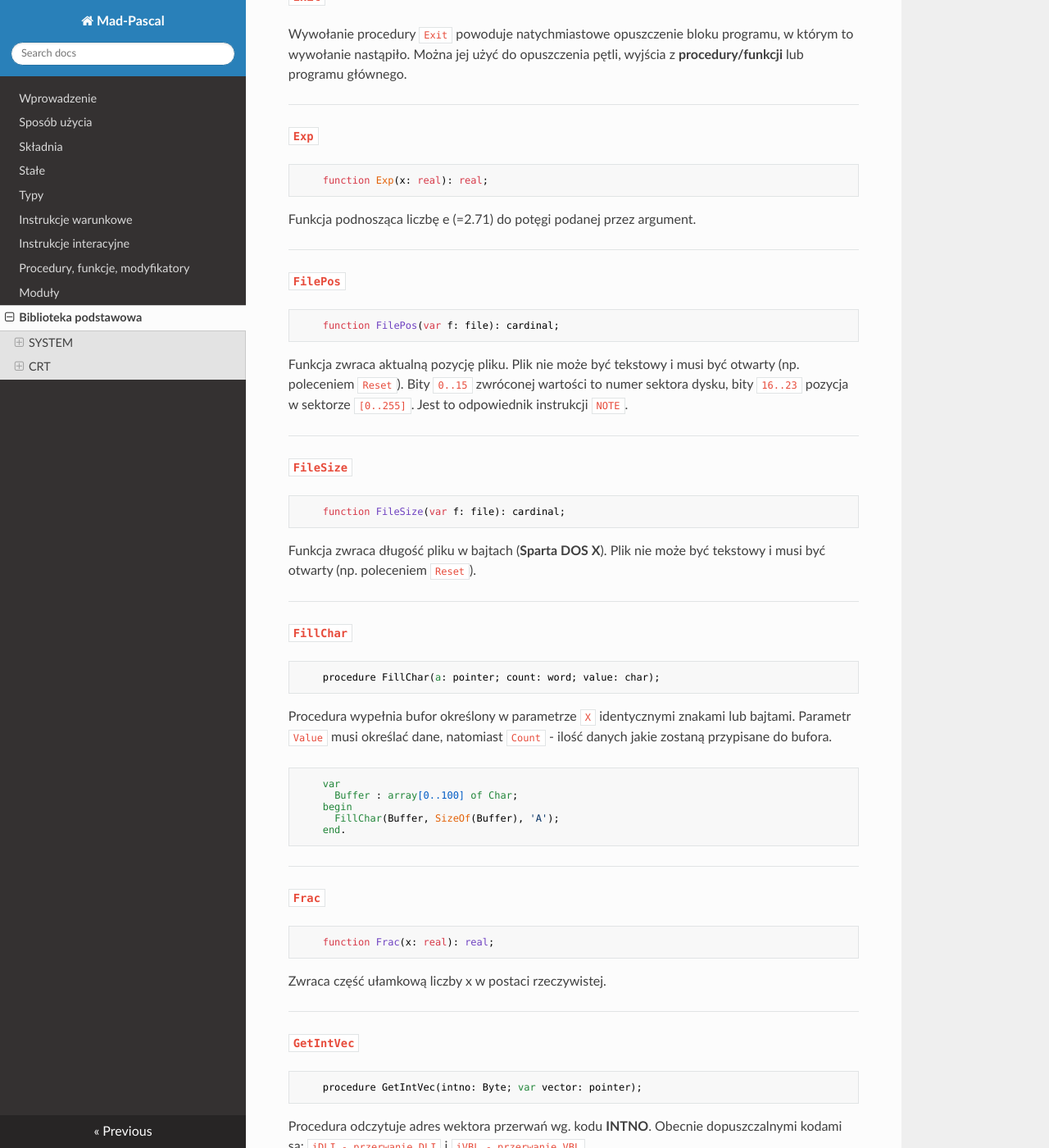
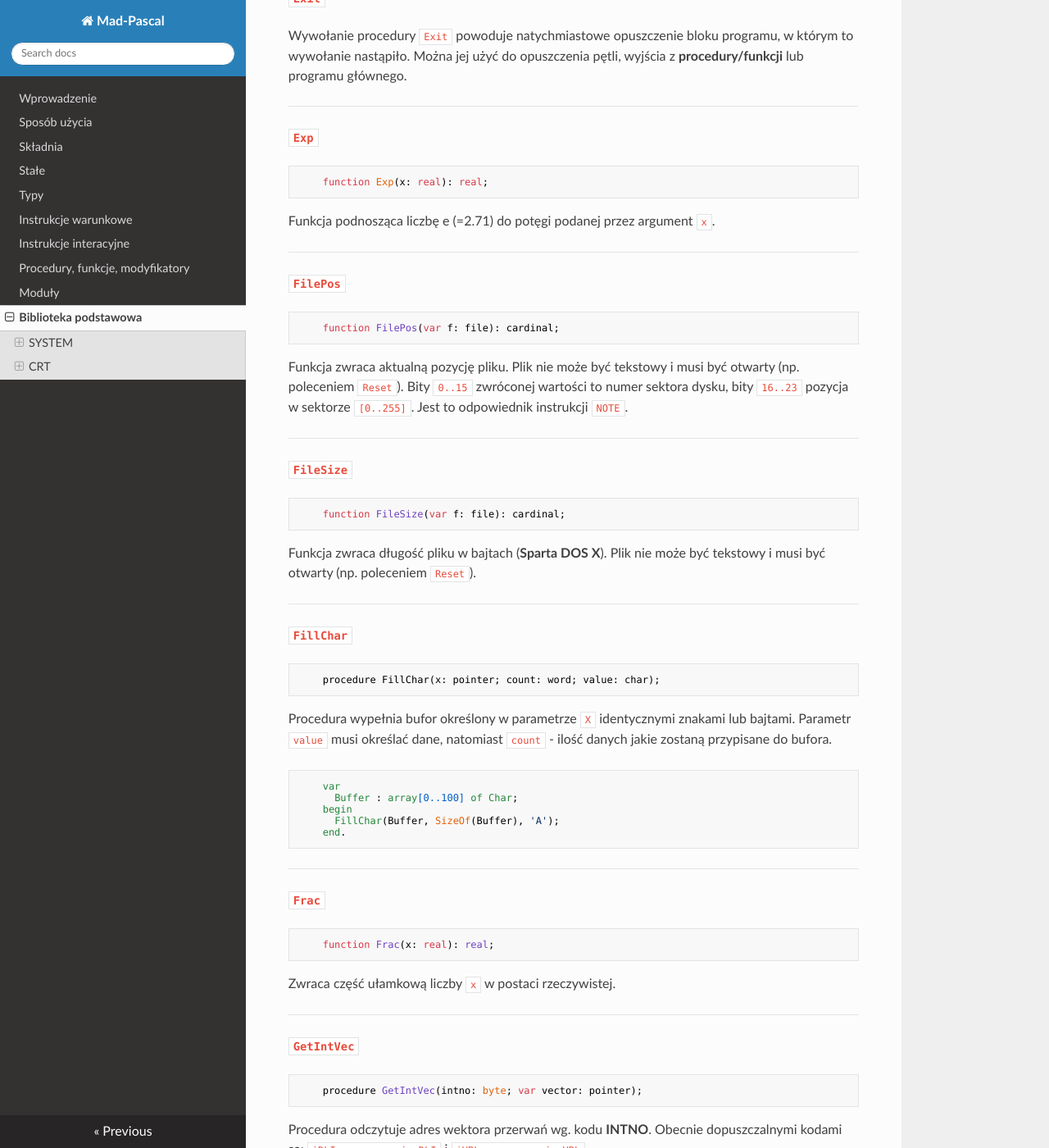
Before and after one commit to zbyti/mad-pascal-mkdocs, an MkDocs documentation site: the page built from docs/10-biblioteka-podstawowa.md, in a window 1280 px wide and 1400 px high, scrolled down 5948 px. Shown: the whole window at 82% size. Built offline with MkDocs 1.6.1, drawn with Linux system fonts in a browser that asks for light colours; nearby versions of some CDN libraries; some of the changed text lies outside the part shown.

Commit message:
poprawki i udate dla 19

````diff
--- a/docs/10-biblioteka-podstawowa.md
+++ b/docs/10-biblioteka-podstawowa.md
@@ -1,6 +1,6 @@
 # Biblioteka podstawowa
 
-W katalogu `LIB` **Mad-Pascala** znajdują się potrzebne do kompilacji podstawowe moduły `unit`, takie jak `SYSTEM` `CRT` `GRAPH` `SYSUTILS` `MATH` `DOS`. W programie wybierane są przez instrukcję `USES`, np.:
+W katalogu `LIB` **Mad-Pascala** znajdują się potrzebne do kompilacji podstawowe moduły `UNIT`, takie jak `SYSTEM` `CRT` `GRAPH` `SYSUTILS` `MATH` `DOS`. W programie wybierane są przez instrukcję `USES`, np.:
 
     uses crt, sysutils;
 
@@ -161,7 +161,7 @@ Funkcja obliczająca wartość bezwzględną podanej liczby (ang. **Absolute val
     function ArcTan(x: real): real;
 ```
 
-Funkcja (arcus tangens) zwraca wartość kąta, którego tangens wynosi x.
+Funkcja (arcus tangens) zwraca wartość kąta, którego tangens wynosi `x`.
 
 ---
 
@@ -198,7 +198,7 @@ Funkcja łączy dwa ciągi tekstowe w nowy ciąg znakowy.
 
 ---
 
-#### ` Blockread`
+#### `Blockread`
 
 ```
     procedure BlockRead(var f: file; var Buf; Count: word; var Result: word);
@@ -239,7 +239,7 @@ Funkcja zwraca znak `Char` o odpowiadającym kodzie **ATASCII** podanym w parame
     function Cos(x: real): real;
 ```
 
-Cosinus kąta (x w radianach).
+Cosinus kąta, `x` w radianach.
 
 ---
 
@@ -284,7 +284,7 @@ Funkcja pozwala skasować plik z dysku o nazwie `FileName`, zwraca `TRUE` kiedy
     function DPeek(a: word): word;
 ```
 
-Funkcja zwraca słowo spod adresu `A`.
+Funkcja zwraca słowo spod adresu `a`.
 
 ---
 
@@ -294,7 +294,7 @@ Funkcja zwraca słowo spod adresu `A`.
     procedure DPoke(a: word; value: word);
 ```
 
-Procedura zapisuje słowo `Value` pod adresem `A`.
+Procedura zapisuje słowo `value` pod adresem `a`.
 
 ---
 
@@ -320,7 +320,7 @@ Wywołanie procedury `Exit` powoduje natychmiastowe opuszczenie bloku programu,
     function Exp(x: real): real;
 ```
 
-Funkcja podnosząca liczbę e (=2.71) do potęgi podanej przez argument.
+Funkcja podnosząca liczbę e (=2.71) do potęgi podanej przez argument `x`.
 
 ---
 
@@ -347,10 +347,10 @@ Funkcja zwraca długość pliku w bajtach (**Sparta DOS X**). Plik nie może by
 #### `FillChar`
 
 ```
-    procedure FillChar(a: pointer; count: word; value: char);
+    procedure FillChar(x: pointer; count: word; value: char);
 ```
 
-Procedura wypełnia bufor określony w parametrze `X` identycznymi znakami lub bajtami. Parametr `Value` musi określać dane, natomiast `Count` - ilość danych jakie zostaną przypisane do bufora.
+Procedura wypełnia bufor określony w parametrze `X` identycznymi znakami lub bajtami. Parametr `value` musi określać dane, natomiast `count` - ilość danych jakie zostaną przypisane do bufora.
 
 ```
     var
@@ -368,14 +368,14 @@ Procedura wypełnia bufor określony w parametrze `X` identycznymi znakami lub b
     function Frac(x: real): real;
 ```
 
-Zwraca część ułamkową liczby x w postaci rzeczywistej.
+Zwraca część ułamkową liczby `x` w postaci rzeczywistej.
 
 ---
 
 #### `GetIntVec`
 
 ```
-    procedure GetIntVec(intno: Byte; var vector: pointer);
+    procedure GetIntVec(intno: byte; var vector: pointer);
 ```
 
 Procedura odczytuje adres wektora przerwań wg. kodu **INTNO**. Obecnie dopuszczalnymi kodami są: `iDLI - przerwanie DLI` i `iVBL - przerwanie VBL`.
@@ -399,7 +399,7 @@ Wywołanie powoduje natychmiastowe wyjście z programu. Można (opcjonalnie) pod
     function Hi(x): byte
 ```
 
-Funkcja zwracająca starszy bajt parametru `X`.
+Funkcja zwracająca starszy bajt parametru `x`.
 
 ---
 
@@ -561,7 +561,7 @@ Procedura zatrzymuje działanie programu na `N * 1.50` sek.
     function Peek(a: word): byte;
 ```
 
-Funkcja zwraca bajt spod adresu `A`.
+Funkcja zwraca bajt spod adresu `a`.
 
 ---
 
@@ -591,7 +591,7 @@ Funkcja sprawdza czy wartości współrzędnych określone w parametrach `P1` or
     procedure Poke(a: word; value: byte);
 ```
 
-Procedura zapisuje bajt `Value` pod adresem `A`.
+Procedura zapisuje bajt `value` pod adresem `a`.
 
 ---
 
@@ -633,7 +633,7 @@ Funkcja zwraca losową wartość z przedziału `<0 .. range-1>`.
     function ReadConfig(devnum: byte): cardinal;
 ```
 
-Odczyt statusu stacji `DEVNUM`. Wynikiem są cztery bajty `DVSTAT ($02EA..$02ED)`.
+Odczyt statusu stacji `devnum`. Wynikiem są cztery bajty `DVSTAT ($02EA..$02ED)`.
 
 ```
     Byte 0 ($02ea):
@@ -671,7 +671,7 @@ Odczyt statusu stacji `DEVNUM`. Wynikiem są cztery bajty `DVSTAT ($02EA..$02ED)
     procedure ReadSector(devnum: byte; sector: word; var buf);
 ```
 
-Procedura odczytuje sektora `SECTOR` dyskietki w stacji dysków `DEVNUM` i zapisanie go w buforze `BUF`.
+Procedura odczytuje sektora `sector` dyskietki w stacji dysków `devnum` i zapisanie go w buforze `buf`.
 
 ---
 
@@ -716,7 +716,7 @@ Procedura otwiera istniejący plik z nazwą przekazaną do `F` poleceniem `Assig
     procedure Rewrite(var f: file; l: Word);
 ```
 
-Procedura tworzy i otwiera nowy plik. `F` jest nazwą przekazaną za pomocą polecenia `Assign`. Opcjonalnie możemy podać rozmiar rekordu w bajtach `L`, domyślnie jest to wartość 128.
+Procedura tworzy i otwiera nowy plik. `f` jest nazwą przekazaną za pomocą polecenia `Assign`. Opcjonalnie możemy podać rozmiar rekordu w bajtach `l`, domyślnie jest to wartość 128.
 
 ---
 
@@ -766,7 +766,7 @@ Procedura ustawia adres wektora przerwań wg. kodu **INTNO**. Obecnie dopuszczal
     function Sin(x: real): real;
 ```
 
-Sinus kąta (x w radianach).
+Sinus kąta. `x` w radianach.
 
 ---
 
@@ -786,7 +786,7 @@ Następnik elementu `X`.
     function Space(Len: Byte): ^char;
 ```
 
-Funkcja generuje nowy ciąg znakowy o długości `LEN` wypełniony znakami spacji.
+Funkcja generuje nowy ciąg znakowy o długości `Len` wypełniony znakami spacji.
 
 ---
 
@@ -816,7 +816,7 @@ Procedura zamienia liczbę `X` na łańcuch znaków `S`.
     procedure StringOfChar(ch: Char; len: byte): ^char;
 ```
 
-Funkcja generuje nowy ciąg znakowy o długości `LEN` wypełniony znakami `CH`.
+Funkcja generuje nowy ciąg znakowy o długości `len` wypełniony znakami `ch`.
 
 ---
 
@@ -879,7 +879,7 @@ Procedura przekształca ciąg znaków `S` na liczbę `V`. Code przyjmie wartoś
     procedure WriteSector(devnum: byte; sector: word; var buf);
 ```
 
-Procedura zapisuje sektora `SECTOR` dyskietki w stacji `DEVNUM` na podstawie bufora `BUF`.
+Procedura zapisuje sektora `sector` dyskietki w stacji `devnum` na podstawie bufora `buf`.
 
 ## [CRT](http://mads.atari8.info/library/doc/crt.html)
 
@@ -887,13 +887,13 @@ Procedura zapisuje sektora `SECTOR` dyskietki w stacji `DEVNUM` na podstawie buf
 
 ```
 CN_START_SELECT_OPTION  = 0;
-CN_SELECT_OPTION    = 1;
-CN_START_OPTION     = 2;
-CN_OPTION       = 3;
-CN_START_SELECT     = 4;
-CN_SELECT       = 5;
-CN_START        = 6;
-CN_NONE         = 7;
+CN_SELECT_OPTION        = 1;
+CN_START_OPTION         = 2;
+CN_OPTION               = 3;
+CN_START_SELECT         = 4;
+CN_SELECT               = 5;
+CN_START                = 6;
+CN_NONE                 = 7;
 ```
 
 ### Variables
@@ -1070,7 +1070,7 @@ Procedura odtwarza dźwięk na kanale **POKEY-a** `CHAN (0..3, 4..7)`, o często
     procedure TextBackground(a: byte);
 ```
 
-Procedura ustawia nowy kolor tła znaków (działa najlepiej z włączonym VBXE).
+Procedura ustawia nowy kolor tła znaków (działa najlepiej z włączonym **VBXE**).
 
 ---
 
@@ -1080,4 +1080,4 @@ Procedura ustawia nowy kolor tła znaków (działa najlepiej z włączonym VBXE)
     procedure TextColor(a: byte);
 ```
 
-Procedura ustawia nowy kolor znaków (działa najlepiej z włączonym VBXE).
+Procedura ustawia nowy kolor znaków (działa najlepiej z włączonym **VBXE**).
````
